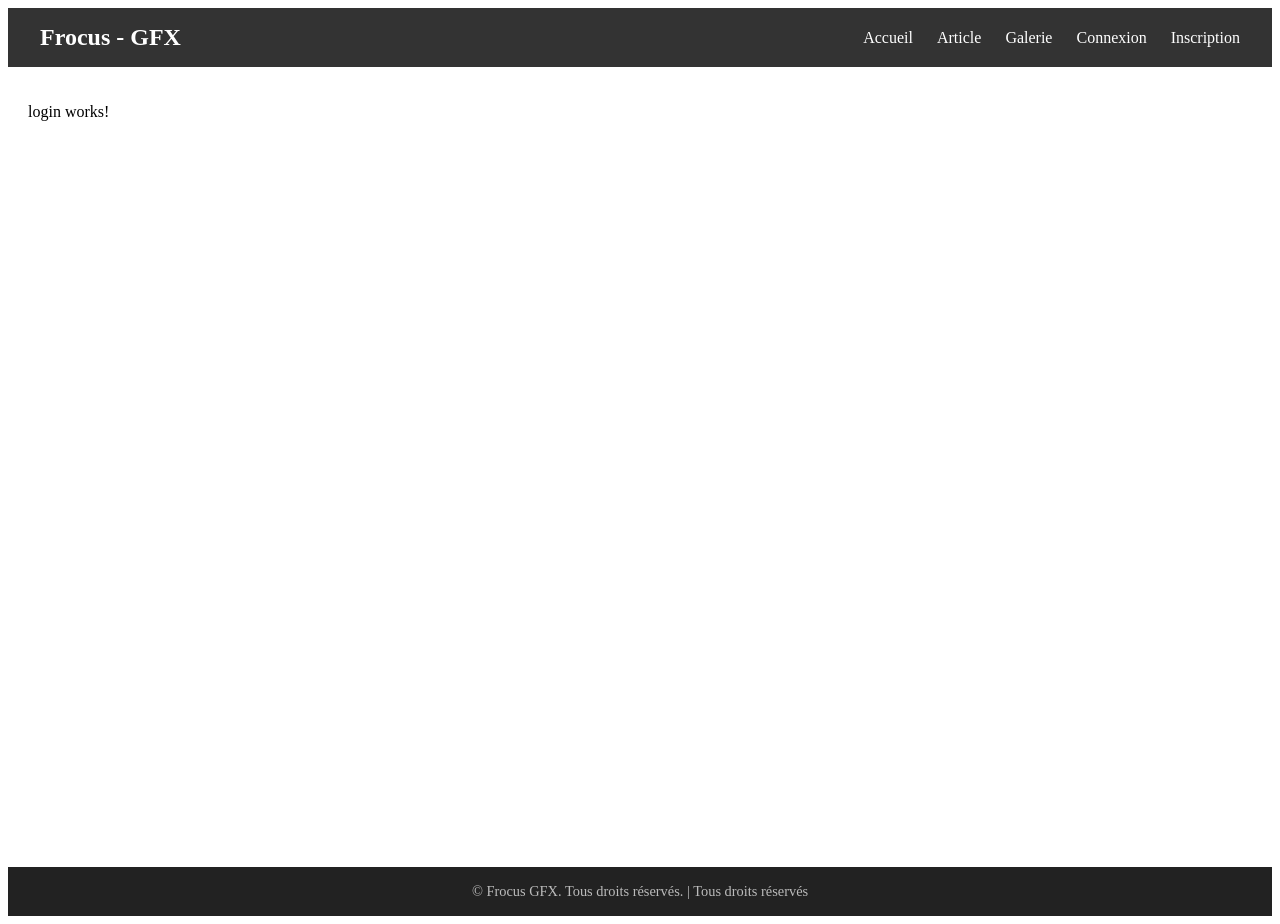
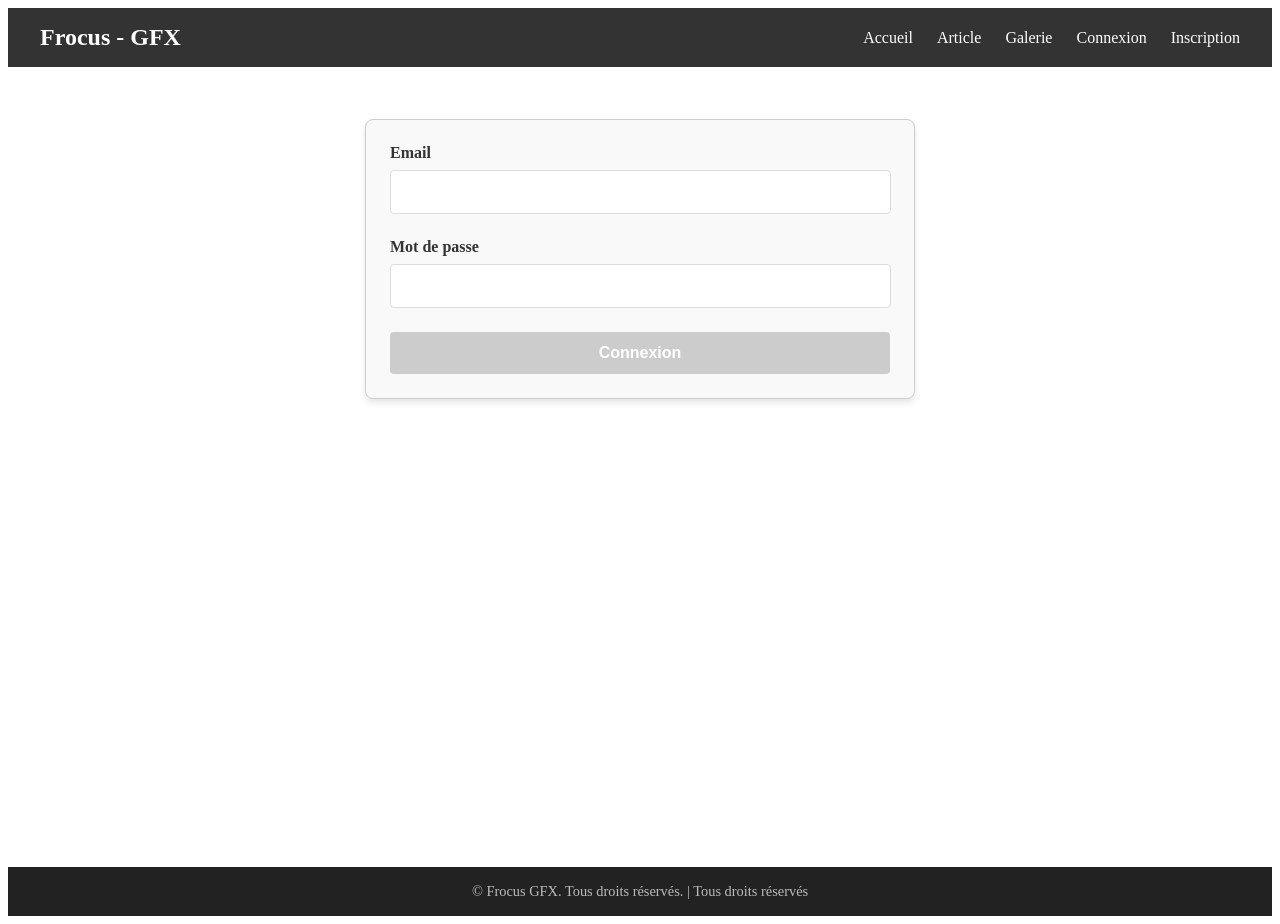
Before and after one commit to KevinL45/ArticlePerso, an Angular app in the folder frontend/: page /connexion in a window 1280 px wide. Built offline with nearby package versions, Linux system fonts and the light colour scheme.

Commit message:
form user and auth

```diff
--- /dev/null
+++ b/frontend/src/app/form/auth/auth.component.html
@@ -0,0 +1,20 @@
+<form [formGroup]="userForm" (ngSubmit)="onSubmit()">
+    <div>
+      <label for="email">Email</label>
+      <input id="email" formControlName="email" type="email">
+      <div *ngIf="userForm.get('email')?.invalid && userForm.get('email')?.touched">
+        <small *ngIf="userForm.get('email')?.errors?.['required']">Email requis</small>
+        <small *ngIf="userForm.get('email')?.errors?.['email']">Email invalide</small>
+      </div>
+    </div>
+
+    <div>
+      <label for="password">Mot de passe</label>
+      <input id="password" formControlName="password" type="password">
+      <div *ngIf="userForm.get('password')?.invalid && userForm.get('password')?.touched">
+        <small *ngIf="userForm.get('password')?.errors?.['required']">Mot de passe requis</small>
+        <small *ngIf="userForm.get('password')?.errors?.['minlength']">Minimum 6 caractères</small>
+      </div>
+    </div>
+    <button type="submit" [disabled]="userForm.invalid">Connexion</button>
+  </form>
--- /dev/null
+++ b/frontend/src/app/form/auth/auth.component.scss
@@ -0,0 +1,85 @@
+form {
+    display: flex;
+    flex-direction: column;
+    gap: 1.5rem;
+    width: 100%;
+    max-width: 400px;
+    margin: 2rem auto;
+    padding: 1.5rem;
+    border: 1px solid #ccc;
+    border-radius: 8px;
+    background-color: #f9f9f9;
+    box-shadow: 0 4px 6px rgba(0, 0, 0, 0.1);
+
+    @media (min-width: 768px) {
+      max-width: 500px;
+    }
+
+    label {
+      font-size: 1rem;
+      font-weight: bold;
+      margin-bottom: 0.5rem;
+      color: #333;
+    }
+
+    input {
+      width: 95%;
+      padding: 0.75rem;
+      font-size: 1rem;
+      border: 1px solid #ddd;
+      border-radius: 4px;
+      outline: none;
+      transition: border-color 0.3s;
+
+      &:focus {
+        border-color: #007bff;
+        box-shadow: 0 0 4px rgba(0, 123, 255, 0.5);
+      }
+
+      &.ng-invalid.ng-touched {
+        border-color: #dc3545;
+        background-color: #f8d7da;
+      }
+    }
+
+    small {
+      color: #dc3545;
+      font-size: 0.875rem;
+      margin-top: 0.25rem;
+      display: block;
+    }
+
+    button {
+      padding: 0.75rem 1.5rem;
+      font-size: 1rem;
+      font-weight: bold;
+      color: #fff;
+      background-color: #007bff;
+      border: none;
+      border-radius: 4px;
+      cursor: pointer;
+      transition: background-color 0.3s, transform 0.2s;
+
+      &:hover {
+        background-color: #0056b3;
+      }
+
+      &:active {
+        transform: scale(0.98);
+      }
+
+      &:disabled {
+        background-color: #ccc;
+        cursor: not-allowed;
+      }
+    }
+
+    div {
+      display: flex;
+      flex-direction: column;
+
+      & > small {
+        margin-left: 0.5rem;
+      }
+    }
+  }
--- /dev/null
+++ b/frontend/src/app/form/auth/auth.component.ts
@@ -0,0 +1,23 @@
+import { Component } from '@angular/core';
+import { FormBuilder, FormGroup, Validators, ReactiveFormsModule } from '@angular/forms';
+import { CommonModule } from '@angular/common';
+
+@Component({
+  selector: 'app-auth',
+  imports: [ReactiveFormsModule, CommonModule],
+  templateUrl: './auth.component.html',
+  styleUrl: './auth.component.scss',
+})
+export class AuthComponent {
+
+  userForm: FormGroup;
+
+  constructor(private fb: FormBuilder){
+    this.userForm =  this.fb.group({
+      email: ['', [Validators.required, Validators.email]],
+      password: ['', [Validators.required, Validators.minLength(6)]]
+    })}
+
+    onSubmit() {}
+
+}
--- a/frontend/src/app/form/user-form/user-form.component.ts
+++ b/frontend/src/app/form/user-form/user-form.component.ts
@@ -31,8 +31,8 @@ export class UserFormComponent {
       if (this.userForm.valid) {
         const userData = this.userForm.value;
         console.log('User Data:', userData);
-        // Envoyer les données à l'API ici
-      }
+
+              }
 
 
   }
--- a/frontend/src/app/pages/login/login.component.html
+++ b/frontend/src/app/pages/login/login.component.html
@@ -1 +1 @@
-<p>login works!</p>
+<app-auth></app-auth>
--- a/frontend/src/app/pages/login/login.component.ts
+++ b/frontend/src/app/pages/login/login.component.ts
@@ -1,8 +1,9 @@
 import { Component } from '@angular/core';
+import { AuthComponent } from '../../form/auth/auth.component';
 
 @Component({
   selector: 'app-login',
-  imports: [],
+  imports: [AuthComponent],
   templateUrl: './login.component.html',
   styleUrl: './login.component.scss'
 })
```
Also changed, not shown: frontend/src/app/services/user-service.service.ts (deleted, +0 -9 lines), frontend/src/app/services/user.service.ts (added, +20 -0 lines), 2 other files (tests, documents, lock files or other folders).
